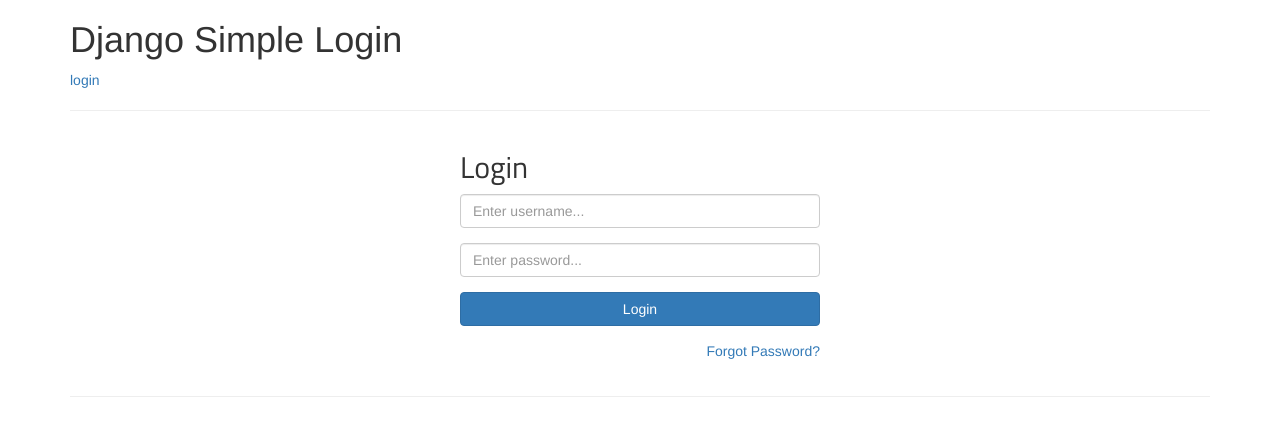
After one commit to sloanj204/PTA, a Django app: template pta/templates/pta/login.html in a window 1280 px wide. The commit adds this page. Shown: the top 436 px of the page. Run offline with Django 3.2, Linux system fonts and the light colour scheme; the template is opened without the code that fills it, so the values that code supplies are empty; some libraries are stand-ins or nearby versions.

Commit message:
starting ui over.  added in login page.

```diff
--- a/proj1/settings.py
+++ b/proj1/settings.py
@@ -120,3 +120,6 @@
 # https://docs.djangoproject.com/en/1.11/howto/static-files/
 
 STATIC_URL = '/static/'
+
+LOGIN_URL = 'login'
+LOGIN_REDIRECT_URL = 'homepage'
--- a/proj1/urls.py
+++ b/proj1/urls.py
@@ -15,8 +15,15 @@
 """
 from django.conf.urls import include, url
 from django.contrib import admin
+from django.contrib.auth import views as auth_views
+from django.views.generic.base import TemplateView
+from pta import views
 
 urlpatterns = [
+    url(r'^login/$', auth_views.login, {'template_name': 'pta/login.html'}, name='login'),
+    url(r'^logout/$', auth_views.logout, {'next_page': '/login'}, name='logout'),
+    url(r'^$', views.homepage, name='homepage'),
+    #url(r'^$', TemplateView.as_view(template_name='pta/home.html'), name='homepage'),
     url(r'^pta/', include('pta.urls')),
     url(r'^admin/', admin.site.urls),
 ]
--- a/pta/templates/pta/base.html
+++ b/pta/templates/pta/base.html
@@ -18,6 +18,22 @@
 </head>
 
 <body>
-    {% block content %}{% endblock %}
+<div class="container">
+    <header>
+        <h1>Django Simple Login</h1>
+        {% if user.is_authenticated %}
+            Hi {{ user.username }}!
+            <a href="{% url 'logout' %}">logout</a>
+        {% else %}
+            <a href="{% url 'login' %}">login</a>
+        {% endif %}
+    </header>
+    <hr>
+    <main>
+        {% block content %}
+        {% endblock %}
+    </main>
+    <hr>
+</div>
 </body>
 </html>
--- a/pta/templates/pta/index.html
+++ b/pta/templates/pta/index.html
@@ -95,8 +95,8 @@
                 <div class="modal-body">
                     <form>
                         <div class="form-group">
-                            <label for="email">Email address:</label>
-                            <input type="email" class="form-control" id="email" placeholder="Enter email...">
+                            <label for="username">Username:</label>
+                            <input type="text" class="form-control" id="username" placeholder="Enter username...">
                         </div>
                         <div class="form-group">
                             <label for="pwd">Password:</label>
--- /dev/null
+++ b/pta/templates/pta/login.html
@@ -0,0 +1,45 @@
+{% extends "pta/base.html" %}
+
+{% block title %}Login{% endblock %}
+
+{% block content %}
+  <form method="post">
+    {% csrf_token %}
+
+      <div class="row">
+          <div class="col-sm-4">
+          </div>
+          <div class="col-sm-4">
+              <h2>Login</h2>
+              {% if form.errors %}
+                  <p>Please enter a correct username and password.</p>
+              {% endif %}
+              <div class="form-group">
+                  <input type="text" class="form-control" id="{{ form.username.id_for_label }}"
+                         name="{{ form.username.html_name }}" placeholder="Enter username...">
+              </div>
+              <div class="form-group">
+                  <input type="text" class="form-control" id="{{ form.password.id_for_label }}"
+                         name="{{ form.password.html_name }}" placeholder="Enter password...">
+              </div>
+              <div class="form-group">
+                  <button type="submit" class="btn btn-primary btn-block">Login</button>
+              </div>
+              <div class="form-group text-right">
+                  <a href="#">Forgot Password?</a>
+              </div>
+          </div>
+      </div>
+      <div class="col-sm-4">
+      </div>
+  </form>
+{% endblock %}
+
+{#{% block content %}#}
+{#  <h2>Login</h2>#}
+{#  <form method="post">#}
+{#    {% csrf_token %}#}
+{#    {{ form.as_p }}#}
+{#    <button type="submit">Login</button>#}
+{#  </form>#}
+{#{% endblock %}#}
--- a/pta/urls.py
+++ b/pta/urls.py
@@ -5,7 +5,9 @@
 
 app_name = 'pta'
 urlpatterns = [
-    url(r'^$', views.index, name='index'),
+#    url(r'^$', views.startpage, name='startpage'),
+#url(r'^$', club_views.login_user, name='login'),
+
     # url(r'^(?P<question_id>[0-9]+)/$', views.detail, name='detail'),
     # url(r'^(?P<question_id>[0-9]+)/results/$', views.results, name='results'),
     # url(r'^(?P<question_id>[0-9]+)/vote/$', views.vote, name='vote'),
```
Also changed, not shown: pta/forms.py (added, +21 -0 lines), pta/templates/pta/home.html (added, +7 -0 lines), pta/views.py (+33 -2 lines), db.sqlite3.
